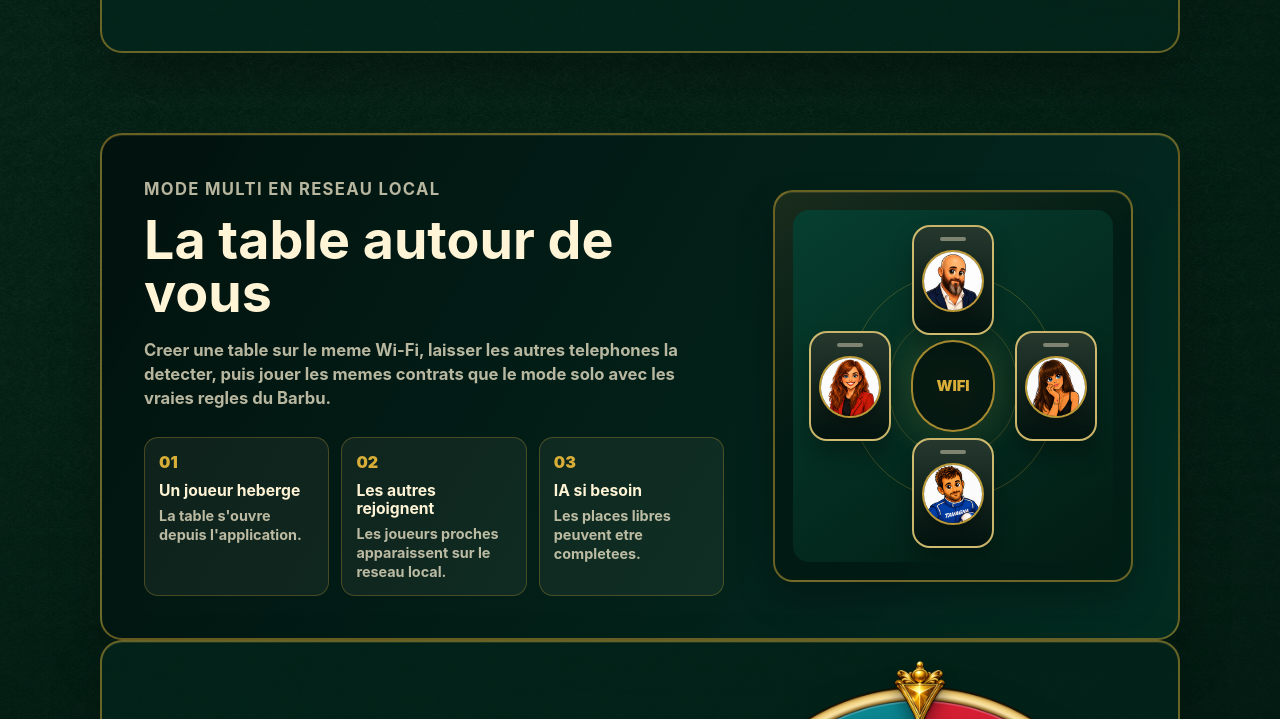
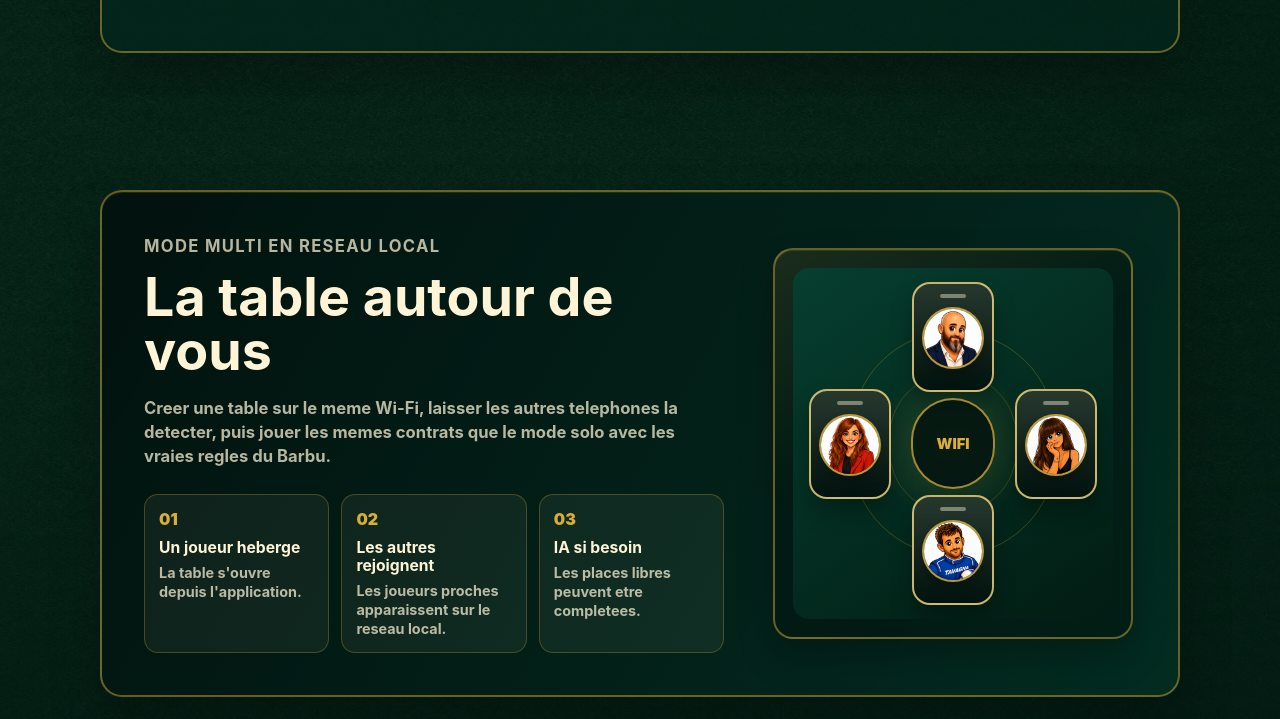
Before and after one commit to lefty2b/LeBarbu-site, a plain HTML site: page index.html in a window 1280 px wide. Shown: the part 1641-2360 px from the top of the page. Drawn offline with Linux system fonts and the light colour scheme.

Commit message:
Espace les sections de la page d accueil

```diff
--- a/index.html
+++ b/index.html
@@ -9,7 +9,7 @@
     />
     <title>Le Barbu - Le jeu des 7 contrats</title>
     <link rel="icon" href="./assets/icon.png" />
-    <link rel="stylesheet" href="./styles.css?v=720471c" />
+    <link rel="stylesheet" href="./styles.css?v=8f0c3a1" />
   </head>
   <body>
     <main class="page">
--- a/styles.css
+++ b/styles.css
@@ -202,6 +202,12 @@ h3 {
 .feature,
 .download {
   padding: 80px 0;
+}
+
+.section + .multiplayer,
+.multiplayer + .feature,
+.feature + .download {
+  margin-top: clamp(34px, 4.5vw, 58px);
 }
 
 .section__header {
```
